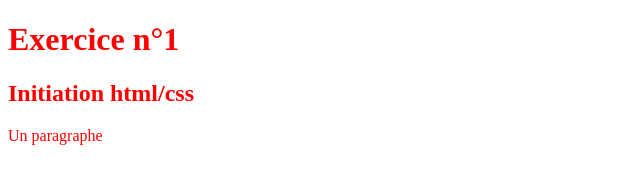
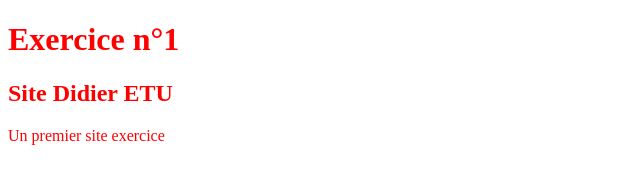
Before and after one commit to atelier-web-esamCaen/etudt.github.io, a plain HTML site: page index.html in a window 1280 px wide. Shown: the whole page, without its empty margins (0-640 px from the left). Drawn offline with Linux system fonts and the light colour scheme.

Commit message:
Update index.html

```diff
--- a/index.html
+++ b/index.html
@@ -7,7 +7,7 @@
   </head>
   <body>
     <h1>Exercice n°1</h1>
-    <h2>Initiation html/css</h2>
-    <p>Un paragraphe</p>
+    <h2>Site Didier ETU</h2>
+    <p>Un premier site exercice</p>
   </body>
 </html>
```
